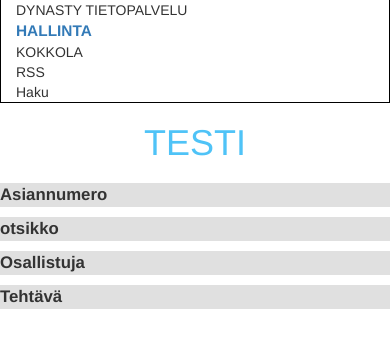
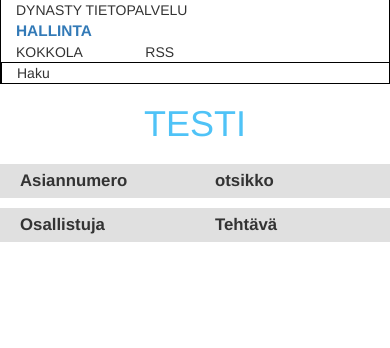
Before and after one commit to ArttuU/N-ytt-, a PHP site: the page made by Pöytäkirja1.php in a window 390 px wide. Shown: the top 348 px of the page. Run offline with PHP 8.4, Linux system fonts and the light colour scheme; data that the repository does not hold is empty.

Commit message:
responsiivisyys

```diff
--- a/Pöytäkirja1.php
+++ b/Pöytäkirja1.php
@@ -3,41 +3,41 @@
     <head>
       <title>Pöytäkirja</title>
         <meta charset="utf-8">
-        <meta name="viewport" content="width=device-width, initial-scale=1" />
         <link rel="stylesheet" href="https://maxcdn.bootstrapcdn.com/bootstrap/3.3.7/css/bootstrap.min.css" integrity="sha384-BVYiiSIFeK1dGmJRAkycuHAHRg32OmUcww7on3RYdg4Va+PmSTsz/K68vbdEjh4u" crossorigin="anonymous">
         <link rel="stylesheet" href="https://maxcdn.bootstrapcdn.com/bootstrap/3.3.7/css/bootstrap-theme.min.css" integrity="sha384-rHyoN1iRsVXV4nD0JutlnGaslCJuC7uwjduW9SVrLvRYooPp2bWYgmgJQIXwl/Sp" crossorigin="anonymous">
+        <meta name="viewport" content="width=device-width, initial-scale=1" />
         <link rel="stylesheet" type="text/css" href="styles.css">
     </head>
     <body>
      <div class="container">
          <div class="row header">
-             <div class="col-md-3">
+             <div class="col-md-3 col-sm-6">
                  <p>DYNASTY TIETOPALVELU</p>
              </div>
-             <div class="col-md-5">
+             <div class="col-md-5 col-xs-12 col-sm-6">
                  <a
-                 href="http://cosmo.kpedu.fi/~arttuuuskartano/php2017/n%C3%A4ytt%C3%B63/N-ytt-/sessio/login.php"><strong>HALLINTA</strong></a>
+                 href="sessio/login.php"><strong>HALLINTA</strong></a>
              </div>
-             <div class="col-md-2">
+             <div class="col-md-2 col-xs-4 col-sm-4">
                  <p>KOKKOLA</p>
              </div>
-             <div class="col-md-1">
+             <div class="col-md-1 col-xs-8 col-sm-4 viiva">
                  <p>RSS</p>
              </div>
-             <div class="col-md-1">
+             <div class="col-md-1 col-xs-12 col-sm-4 haku viiva">
                  <p>Haku</p>
             </div>
          </div>
          <div class="row">
-             <div class="col-md-12 nimi">
+             <div class="col-xs-12 nimi">
                  <h1>TESTI</h1>
              </div>
-
+         </div>
              <div class="row">
-                 <div class="col-md-5 otsikot">
+                 <div class="col-md-5 col-xs-6 otsikot">
                      <p>Asiannumero</p>
                  </div>
-             <div class="col-md-7 otsikot">
+             <div class="col-md-7 col-xs-6 otsikot">
                  <p>otsikko</p>
              </div>
          </div>
@@ -54,18 +54,18 @@
 
            while($t = $nayta -> fetch_object()){
              echo '<div class="row">';
-             echo '<div class="col-md-5 ">'."<p>". $t -> asianro . "</p>" ."</div>";
-             echo '<div class="col-md-7 ">'.'<a href="'. $t -> link .'.php">' .  $t -> otsikko."</a>"."</div>";
+             echo '<div class="col-md-5 col-xs-2 osall">'."<p>". $t -> asianro . "</p>" ."</div>";
+             echo '<div class="col-md-7 col-xs-10 osall">'.'<a href="'. $t -> link .'.php">' .  $t -> otsikko."</a>"."</div>";
              echo "</div>";
            }
 
            ?>
 
            <div class="row">
-            <div class="col-md-5 otsikot">
+            <div class="col-md-5 col-xs-6 otsikot">
              <p>Osallistuja</p>
             </div>
-            <div class="col-md-7 otsikot">
+            <div class="col-md-7 col-xs-6 otsikot">
              <p>Tehtävä</p>
             </div>
            </div>
@@ -74,8 +74,8 @@
 
            while($r = $nayta2 -> fetch_object()){
              echo '<div class="row">';
-             echo '<div class="col-md-5">'. "<p>". $r -> osallistuja ."</p>". "</div>";
-             echo '<div class="col-md-7">'. "<p>". $r -> tehtava ."</p>"."</div>";
+             echo '<div class="col-md-5 col-xs-6 osall">'. "<p>". $r -> osallistuja ."</p>". "</div>";
+             echo '<div class="col-md-7 col-xs-6 osall">'. "<p>". $r -> tehtava ."</p>"."</div>";
              echo '</div>';
            }
 
@@ -83,7 +83,6 @@
            ?>
 
      </div>
-    </div>
 
         <script src="https://maxcdn.bootstrapcdn.com/bootstrap/3.3.7/js/bootstrap.min.js" integrity="sha384-Tc5IQib027qvyjSMfHjOMaLkfuWVxZxUPnCJA7l2mCWNIpG9mGCD8wGNIcPD7Txa" crossorigin="anonymous"></script>
     </body>
--- a/styles.css
+++ b/styles.css
@@ -33,7 +33,7 @@ a{
 }
 .otsikot p{
     margin: 0;
-    padding: 0;
+    padding: .5rem;
 }
 .center{
     text-align: center;
@@ -43,8 +43,29 @@ a{
 }
 a:hover{
     text-decoration: none;
+    cursor: pointer;
 }
-
+.stuff{
+    text-transform: lowercase;
+}
+.stuff::first-letter{
+    text-transform: uppercase;
+}
+.as-otsikko{
+    text-transform: lowercase;
+    font-weight: bold;
+    font-size: 120%;
+}
+.as-otsikko::first-letter{
+    text-transform: uppercase;
+}
+.text pre{
+    border: none;
+    border-radius: 0;
+    background-color: white;
+    font-family: helvetica;
+    font-size: 120%;
+}
 
 /* Mobile */
 @media screen and (max-width: 320px){
@@ -52,14 +73,42 @@ a:hover{
         margin: 0;
         padding: 0;
     }
-    .otsikot:last-of-type{
-        margin-bottom: 1rem;
-        padding-bottom: 1rem;
-    }
-    .otsikot:first-of-type{
-        padding-top: 1rem;
-    }
     a{
         font-size: 120%;
     }
+    .viiva{
+        border: none;
+    }
+    .header{
+        border: none;
+        border-bottom: 1px solid black;
+    }
+    .haku{
+        border-top: 1px solid black;
+    }
+    .stuff{
+        font-size: 130%;
+    }
+    .stuff:last-of-type{
+        border-bottom: 1px solid black;
+    }
+    .stuff:first-of-type{
+        margin-top: 1rem;
+    }
+    .osall{
+        font-size: 130%;
+    }
+    .nimi h1{
+        font-size: 200%;
+    }
 }
+/* Tablet */
+@media screen and (max-width: 768px){
+    .viiva{
+        border: none;
+    }
+    .haku{
+        border-top: 1px solid black;
+        border-left: 1px solid black;
+    }
+}
```
Also changed, not shown: asianumerotesti.php (+12 -13 lines), index.html (added, +8 -0 lines), testi.php (+14 -12 lines), toimielimet.php (+18 -15 lines).
